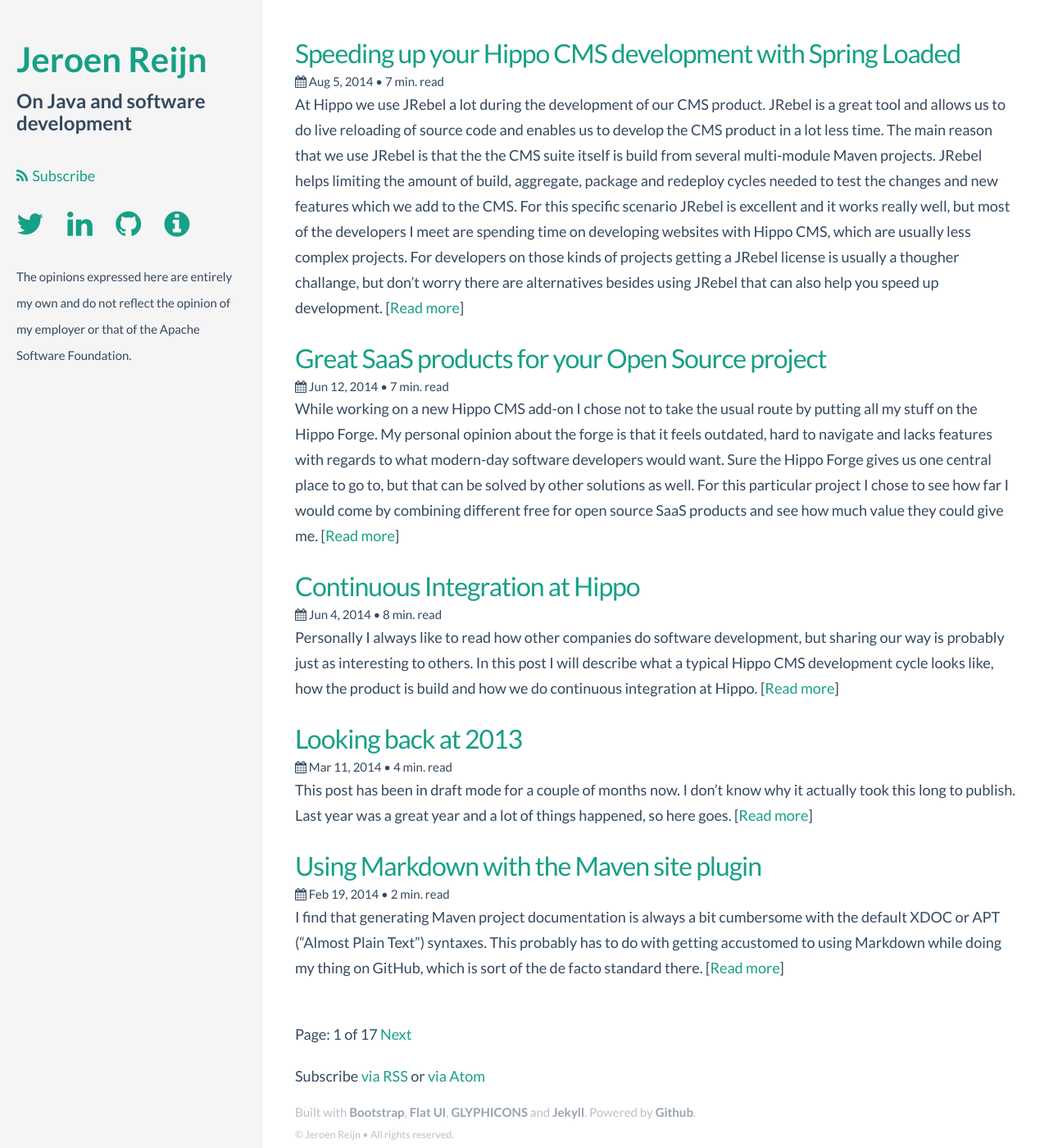
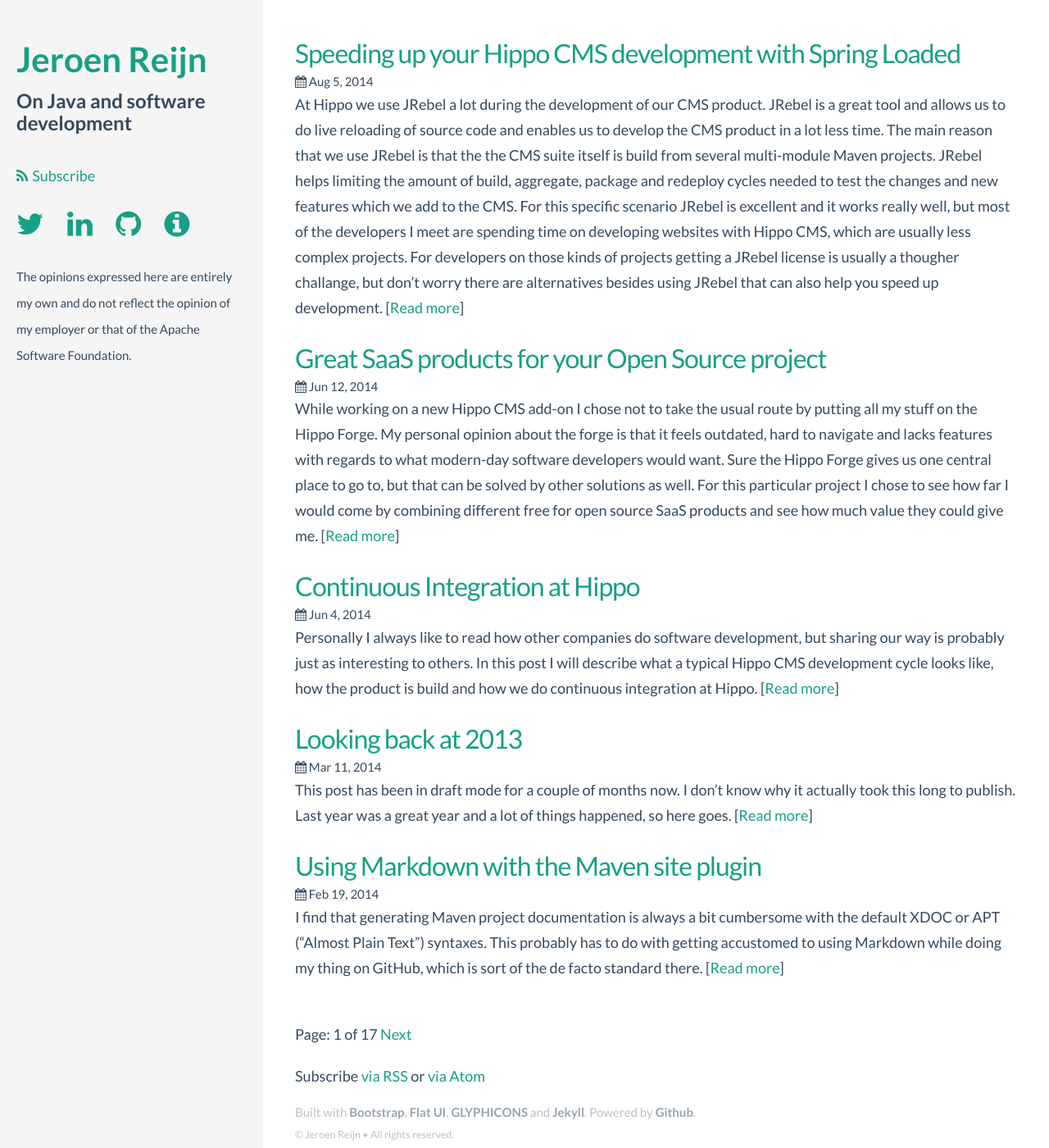
Before and after one commit to jreijn/jreijn.github.com, a Jekyll site: the page built from index.html, in a window 1280 px wide and 1400 px high. Shown: the whole window at 82% size. Built offline with Jekyll 4.4.1, drawn with Linux system fonts in a browser that asks for light colours; Markdown is read by kramdown in place of the engine named in the settings; the list of posts is cut into pages by our own code; comment, search, counter and statistics services are not loaded.

Commit message:
Remove reading time due to bug
It seems the divide function seems to misbehave, so let’s remove the
reading time for now.

```diff
--- a/_layouts/post.html
+++ b/_layouts/post.html
@@ -5,8 +5,7 @@
 
   <header class="post-header">
     <h1>{{ page.title }}</h1>
-    <p class="meta">{{ page.date | date: "%b %-d, %Y" }}{% if page.author %} • {{ page.author }}{% endif %}{% if page.meta %} • {{ page.meta }}{% endif %} • {% capture readtime %}{{ page.content | number_of_words | plus:91 | divided_by:180 }}{% endcapture %}
-{% if readtime == '0' %} &lt; 1{% else %}{{ readtime }}{% endif %} min. read</p>
+    <p class="meta">{{ page.date | date: "%b %-d, %Y" }}{% if page.author %} • {{ page.author }}{% endif %}{% if page.meta %} • {{ page.meta }}{% endif %}</p>
   </header>
 
   <article class="post-content">
--- a/index.html
+++ b/index.html
@@ -8,8 +8,7 @@
     {% for post in paginator.posts %}
       <li>
         <a class="post-link" href="{{ post.url | prepend: site.baseurl }}">{{ post.title }}</a>
-        <span class="post-date"><i class="fa fa-calendar"></i> {{ post.date | date: "%b %-d, %Y" }} • {% capture readtime %}{{ post.content | number_of_words | plus:91 | divided_by:180 }}{% endcapture %}
-{% if readtime == '0' %} &lt; 1{% else %}{{ readtime }}{% endif %} min. read</span>
+        <span class="post-date"><i class="fa fa-calendar"></i> {{ post.date | date: "%b %-d, %Y" }}</span>
         <p>{{post.excerpt | strip_html | remove: '<p>' | remove: '</p>'}} [<a href="{{ post.url | prepend: site.baseurl }}">Read more</a>]</p>
       </li>
     {% endfor %}
```
